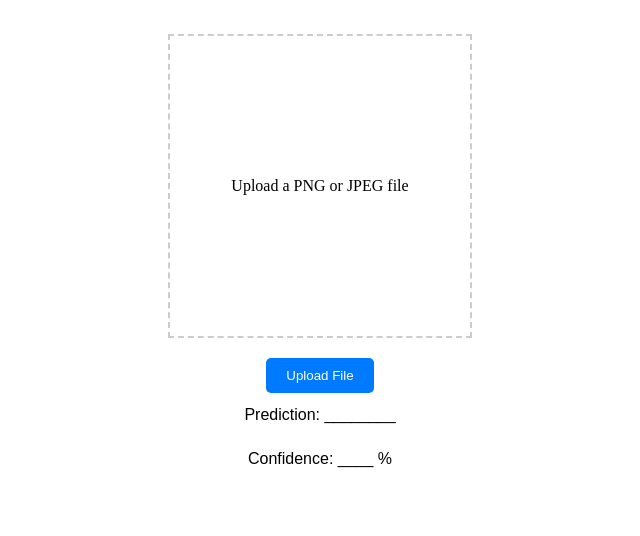
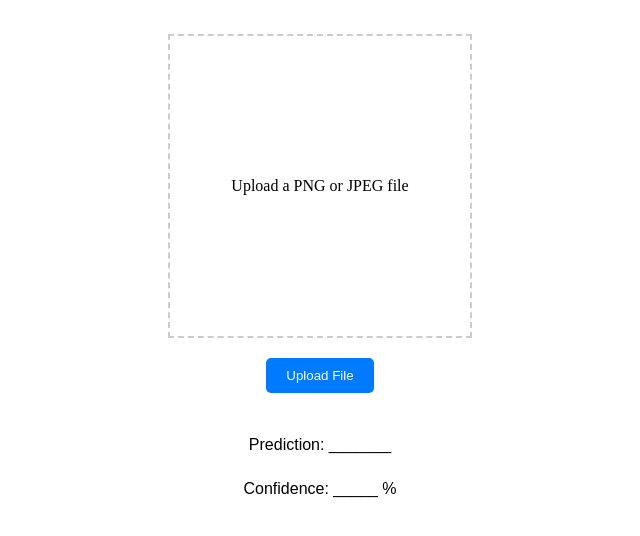
Before and after one commit to nb04/nb04.github.io, a plain HTML site: page index.html in a window 1280 px wide. Shown: the part 72-608 px from the top of the page, without its empty margins (320-960 px from the left). Drawn offline with Linux system fonts and the light colour scheme.

Commit message:
Update index.html
changed padding values

```diff
--- a/index.html
+++ b/index.html
@@ -24,7 +24,7 @@
       margin: 0;
       font-family: Arial, sans-serif;
       height: 24px;
-      padding: 10px;
+      padding: 40px 5px 10px;
     }
 
     /* Styles for confidence text*/
@@ -94,11 +94,11 @@
   </div>
 
   <div class="pred">
-    <p>Prediction: ________</p>
+    <p>Prediction: _______</p>
   </div>
 
   <div class="conf">
-    <p>Confidence: ____ %</p>
+    <p>Confidence: _____ %</p>
   </div>
 
   <!-- JavaScript code to handle file upload -->
```
